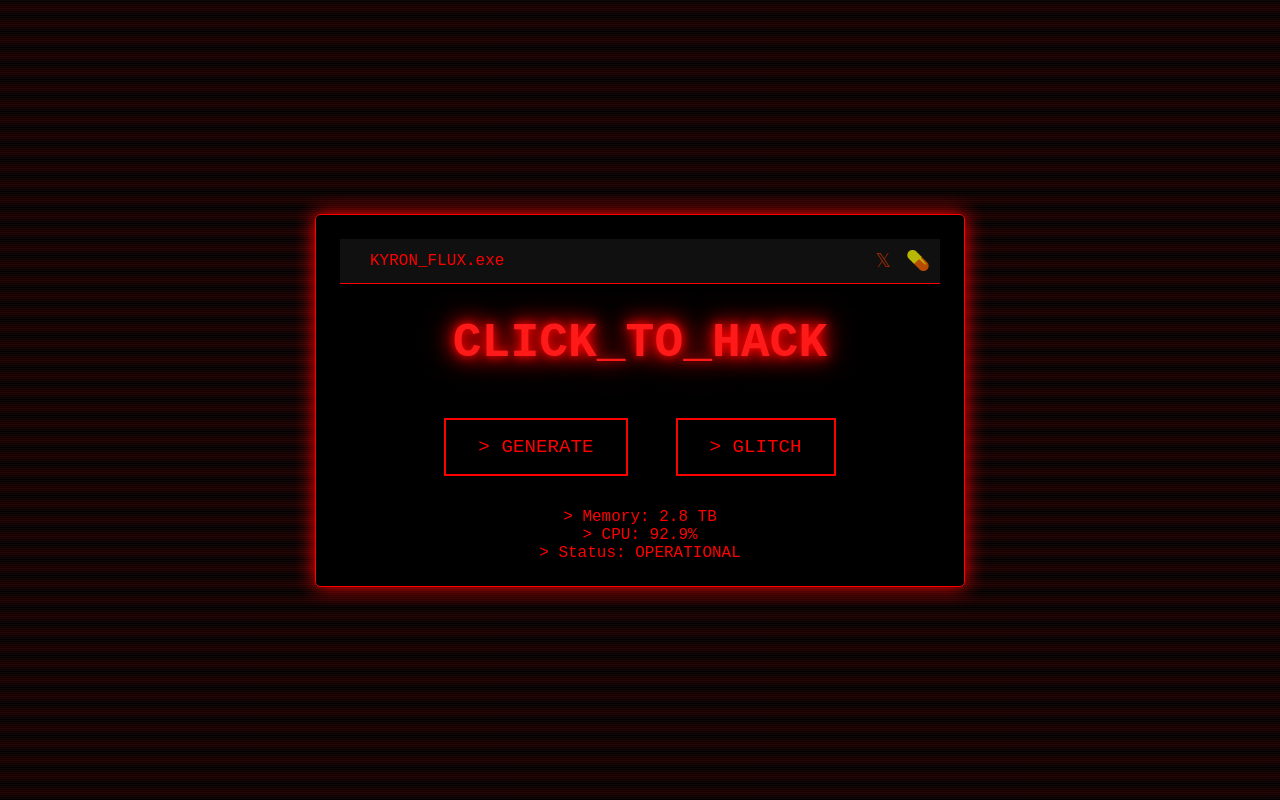
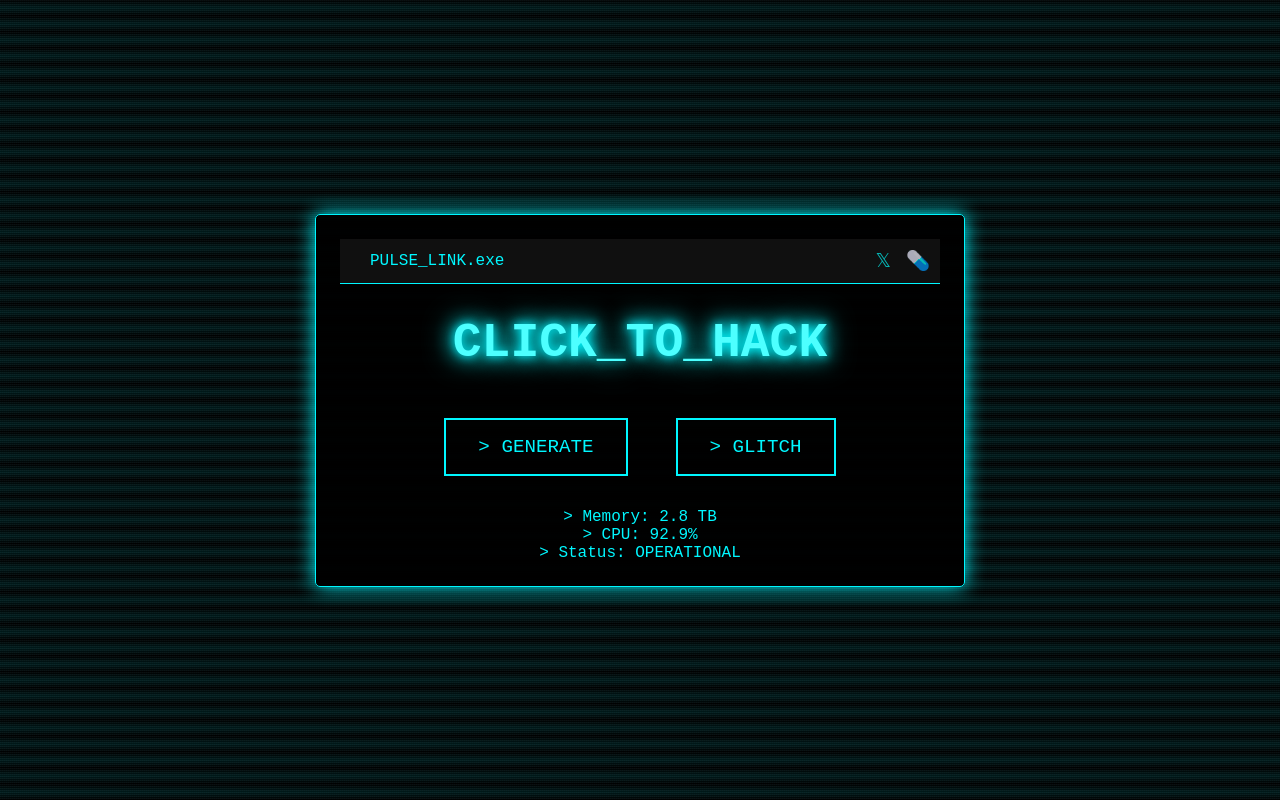
Before and after one commit to joaoolucas/kyron, a plain HTML site: page index.html in a window 1280 px wide. Drawn offline with Linux system fonts and the light colour scheme.

Commit message:
Change app name to Pulse Link and update color scheme to blue

```diff
--- a/index.html
+++ b/index.html
@@ -3,8 +3,8 @@
 <head>
     <meta charset="UTF-8">
     <meta name="viewport" content="width=device-width, initial-scale=1.0">
-    <title>Kyron Flux</title>
-    <meta name="description" content="Generate your cyberpunk identity with Kyron Flux">
+    <title>Pulse Link</title>
+    <meta name="description" content="Generate your cyberpunk identity with Pulse Link">
     <link rel="stylesheet" href="styles.css">
     <link rel="icon" type="image/x-icon" href="favicon.ico">
 </head>
@@ -17,7 +17,7 @@
                 <span></span>
                 <span></span>
             </div>
-            <div class="terminal-title">KYRON_FLUX.exe</div>
+            <div class="terminal-title">PULSE_LINK.exe</div>
             <div class="social-links">
                 <a href="https://x.com/KyronFlux" target="_blank" class="social-icon twitter-icon" title="Follow on X/Twitter">𝕏</a>
                 <a href="https://pump.fun/board" target="_blank" class="social-icon pump-icon" title="Visit Pump.fun">💊</a>
--- a/styles.css
+++ b/styles.css
@@ -1,14 +1,14 @@
 :root {
-    --neon-red: #ff0000;
-    --neon-bright-red: #ff1a1a;
-    --neon-dark-red: #990000;
+    --neon-blue: #00f7ff;
+    --neon-bright-blue: #4dffff;
+    --neon-dark-blue: #006466;
 }
 
 body {
     margin: 0;
     padding: 0;
     background: #0a0a0a !important;
-    color: var(--neon-red);
+    color: var(--neon-blue);
     font-family: 'Courier New', monospace;
     min-height: 100vh;
     display: flex;
@@ -24,8 +24,8 @@ body {
         ),
         repeating-linear-gradient(
             90deg,
-            rgba(255, 0, 0, 0.03) 0px,
-            rgba(255, 0, 0, 0.03) 1px,
+            rgba(0, 247, 255, 0.03) 0px,
+            rgba(0, 247, 255, 0.03) 1px,
             transparent 1px,
             transparent 2px
         ) !important;
@@ -39,8 +39,8 @@ body {
     background: rgba(0, 0, 0, 0.95);
     padding: 1.5rem;
     border-radius: 5px;
-    box-shadow: 0 0 20px var(--neon-red);
-    border: 1px solid var(--neon-red);
+    box-shadow: 0 0 20px var(--neon-blue);
+    border: 1px solid var(--neon-blue);
     max-width: 600px;
     width: 90%;
     margin: 1rem;
@@ -51,26 +51,26 @@ body {
 }
 
 .app-title {
-    color: var(--neon-red);
+    color: var(--neon-blue);
     font-size: 1.5rem;
     margin-bottom: 1rem;
-    text-shadow: 0 0 10px var(--neon-red),
-                 0 0 20px var(--neon-red);
+    text-shadow: 0 0 10px var(--neon-blue),
+                 0 0 20px var(--neon-blue);
 }
 
 .generated-name {
     font-size: 3rem;
-    text-shadow: 0 0 10px var(--neon-red),
-                 0 0 20px var(--neon-red),
-                 0 0 30px var(--neon-red);
+    text-shadow: 0 0 10px var(--neon-blue),
+                 0 0 20px var(--neon-blue),
+                 0 0 30px var(--neon-blue);
     margin: 0;
-    color: var(--neon-bright-red);
+    color: var(--neon-bright-blue);
 }
 
 button {
     background: transparent;
-    border: 2px solid var(--neon-red);
-    color: var(--neon-red);
+    border: 2px solid var(--neon-blue);
+    color: var(--neon-blue);
     padding: 1rem 2rem;
     font-size: 1.2rem;
     margin: 1rem;
@@ -83,9 +83,9 @@ button {
 }
 
 button:hover {
-    background: var(--neon-red);
+    background: var(--neon-blue);
     color: #000;
-    box-shadow: 0 0 20px var(--neon-red);
+    box-shadow: 0 0 20px var(--neon-blue);
 }
 
 .glitch {
@@ -110,7 +110,7 @@ button:hover {
     background: repeating-linear-gradient(
         to bottom,
         transparent 0%,
-        rgba(255, 0, 0, 0.1) 1%,
+        rgba(0, 247, 255, 0.1) 1%,
         transparent 2%
     );
     animation: rain 0.5s linear infinite;
@@ -152,7 +152,7 @@ button:hover {
     justify-content: space-between;
     padding: 10px;
     background: rgba(20, 20, 20, 0.8);
-    border-bottom: 1px solid var(--neon-red);
+    border-bottom: 1px solid var(--neon-blue);
     margin-bottom: 20px;
 }
 
@@ -163,19 +163,19 @@ button:hover {
 }
 
 .social-icon {
-    color: var(--neon-red);
+    color: var(--neon-blue);
     text-decoration: none;
     font-size: 1.2rem;
     transition: all 0.3s ease;
     opacity: 0.7;
-    filter: grayscale(100%) sepia(100%) hue-rotate(0deg) saturate(2000%) brightness(100%);
+    filter: grayscale(100%) sepia(100%) hue-rotate(180deg) saturate(2000%) brightness(100%);
 }
 
 .social-icon:hover {
     opacity: 1;
-    text-shadow: 0 0 10px var(--neon-red);
+    text-shadow: 0 0 10px var(--neon-blue);
     transform: scale(1.1);
-    filter: grayscale(100%) sepia(100%) hue-rotate(0deg) saturate(2000%) brightness(150%);
+    filter: grayscale(100%) sepia(100%) hue-rotate(180deg) saturate(2000%) brightness(150%);
 }
 
 .terminal-title {
@@ -266,14 +266,12 @@ button:hover {
 
 @media (hover: none) {
     button:active {
-        background: var(--neon-red);
+        background: var(--neon-blue);
         color: #000;
-        box-shadow: 0 0 20px var(--neon-red);
+        box-shadow: 0 0 20px var(--neon-blue);
     }
 
     .social-icon:active {
-        opacity: 1;
-        text-shadow: 0 0 10px var(--neon-red);
-        transform: scale(1.1);
+        text-shadow: 0 0 10px var(--neon-blue);
     }
 }
```
Also changed, not shown: favicon.ico.
